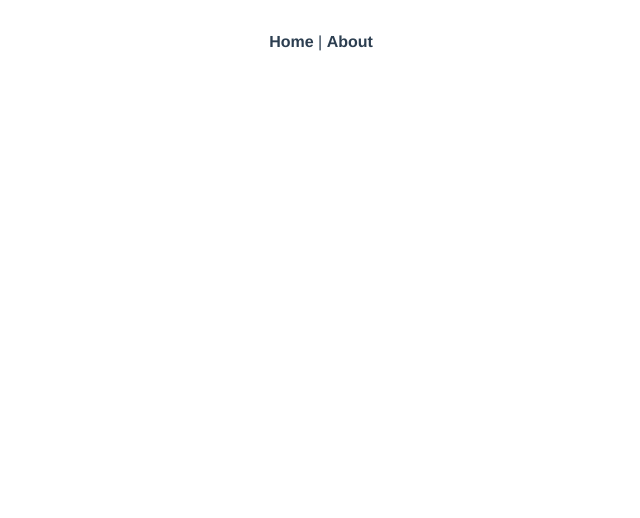
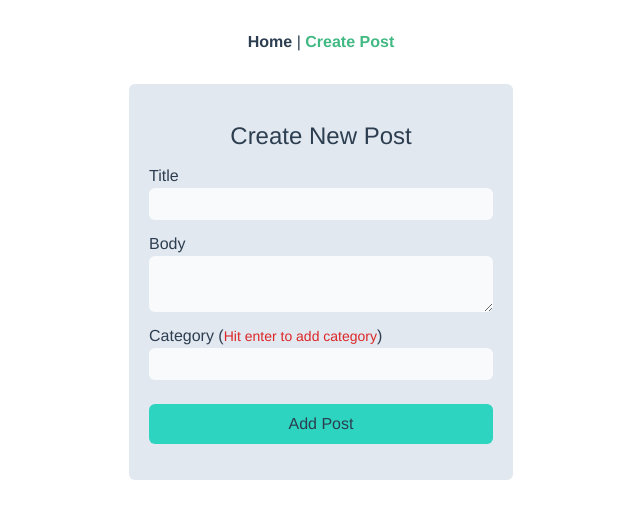
Before and after one commit to paingthuhtwe/compostion-api, a Vue app: page /create in a window 1280 px wide. Before the commit this address had no page. Shown: the top 518 px of the page, without its empty margins (319-959 px from the left). Built offline with nearby package versions, Linux system fonts and the light colour scheme.

Commit message:
add craetePost

```diff
--- a/src/App.vue
+++ b/src/App.vue
@@ -1,9 +1,9 @@
 <template>
   <nav>
     <router-link to="/">Home</router-link> |
-    <router-link to="/about">About</router-link>
+    <router-link to="/create">Create Post</router-link>
   </nav>
-  <router-view/>
+  <router-view />
 </template>
 
 <style>
--- a/src/components/SinglePost.vue
+++ b/src/components/SinglePost.vue
@@ -21,10 +21,10 @@ export default {
   props: ["post"],
   setup(props) {
     let cutPostBody = computed(() => {
-      if (props.post.description.length > 75) {
-        return props.post.description.substring(0, 75) + " . . .";
+      if (props.post.body.length > 75) {
+        return props.post.body.substring(0, 75) + " . . .";
       } else {
-        return props.post.description;
+        return props.post.body;
       }
     });
 
--- /dev/null
+++ b/src/composables/createPost.js
@@ -0,0 +1,38 @@
+import { ref } from "vue";
+import { useRouter } from "vue-router";
+
+let cratePost = (title, body, category) => {
+
+        let url = ref("http://127.0.0.1:8000/api/posts");
+        let error = ref('');
+        let router = useRouter();
+
+        let create = () => {
+
+            console.log(title,body,category)
+            try {
+                let res = fetch(url.value, {
+                    method: 'POST',
+                    headers: {
+                        'Content-Type' : 'application/json'
+                    },
+                    body: JSON.stringify({
+                        title: title,
+                        body: body,
+                        category: category
+                    })
+                })
+
+                if (res.status === 404) {
+                    throw new Error("404. Not Found Url!");
+                }
+
+                router.push({name: 'home'});
+            } catch (err) {
+                error.value = err.message;
+            }
+        }
+    return {error, create};
+}
+
+export default cratePost;
--- a/src/composables/getPost.js
+++ b/src/composables/getPost.js
@@ -3,13 +3,10 @@ import { ref } from "vue";
 let getPost = (id) => {
     let post = ref(null);
     let error = ref("");
-    let url = ref("http://127.0.0.1:8000/api/projects/");
+    let url = ref("http://127.0.0.1:8000/api/posts/");
 
     let load = async() => {
         try {
-            await new Promise((resolve, reject)=>{
-                setTimeout(resolve, 500);
-            });
             let res = await fetch(url.value+id);
             if (res.status === 404) {
                 throw new Error('404. Not Found Url');
--- a/src/composables/getPosts.js
+++ b/src/composables/getPosts.js
@@ -3,13 +3,10 @@ import { ref } from "vue";
 let getPosts = () =>{
     let posts = ref([]);
     let error = ref("");
-    let url = ref("http://127.0.0.1:8000/api/projects");
+    let url = ref("http://127.0.0.1:8000/api/posts");
 
     let load = async () => {
       try {
-        await new Promise((resolve, reject)=>{
-            setTimeout(resolve, 500);
-        });
         let res = await fetch(url.value);
         if (res.status === 404) {
           throw new Error("404. Not Found Url!");
--- a/src/router/index.js
+++ b/src/router/index.js
@@ -1,6 +1,7 @@
 import { createRouter, createWebHistory } from 'vue-router'
 import HomeView from '../views/HomeView.vue'
 import PostDetail from '../views/PostDetail.vue'
+import CreatePost from '../views/CreatePost.vue'
 
 const routes = [
   {
@@ -18,6 +19,11 @@ const routes = [
     name: 'PostDetail',
     component: PostDetail,
     props: true
+  },
+  {
+    path: '/create',
+    name: 'CreatePost',
+    component: CreatePost
   }
 ]
 
--- /dev/null
+++ b/src/views/CreatePost.vue
@@ -0,0 +1,79 @@
+<template>
+  <div class="w-96 mx-auto bg-slate-200 py-9 px-5 rounded-md">
+    <form @submit.prevent="create">
+      <h1 class="text-2xl font-medium mb-3">Create New Post</h1>
+      <label for="title" class="block text-left">Title</label>
+      <input
+        type="text"
+        id="title"
+        class="bg-slate-50 rounded-md w-full block px-2 py-1 mb-3"
+        v-model="title"
+        required
+      />
+      <label for="body" class="block text-left">Body</label>
+      <textarea
+        id="body"
+        class="bg-slate-50 rounded-md w-full block px-2 py-1 mb-3"
+        v-model="body"
+        required
+      ></textarea>
+      <label for="category" class="block text-left"
+        >Category (<span class="text-red-600 text-sm"
+          >Hit enter to add category</span
+        >)</label
+      >
+      <div
+        class="bg-slate-300 rounded-md w-full block p-2 my-2 flex flex-wrap"
+        v-if="tags.length > 0"
+      >
+        <span v-for="tag in tags" :key="tag" class="my-2">
+          <span class="bg-red-50 rounded-md px-2 py-1 my-2 mr-2">{{
+            tag
+          }}</span>
+        </span>
+      </div>
+      <input
+        type="text"
+        id="category"
+        class="bg-slate-50 rounded-md w-full block px-2 py-1 mb-6"
+        v-model="category"
+        @keydown.enter.prevent="addCategory"
+      />
+      <button
+        type="submit"
+        class="w-full bg-teal-400 hover:bg-teal-500 rounded-md py-2 font-medium"
+      >
+        Add Post
+      </button>
+    </form>
+  </div>
+</template>
+
+<script>
+import { ref } from "vue";
+import createPost from "../composables/createPost";
+export default {
+  setup() {
+    let title = ref("");
+    let body = ref("");
+    let tags = ref([]);
+    let category = ref("");
+
+    let addCategory = () => {
+      if (tags.value.includes(category.value)) {
+        category.value = "";
+      } else {
+        tags.value.push(category.value);
+        category.value = "";
+      }
+    };
+
+    let { error, create } = createPost(title.value, body.value, tags.value);
+
+    return { title, body, category, error, create, addCategory, tags };
+  },
+};
+</script>
+
+<style>
+</style>
--- a/src/views/PostDetail.vue
+++ b/src/views/PostDetail.vue
@@ -6,7 +6,7 @@
       <span class="text-2xl font-semibold text-teal-800"
         >{{ post.id }}. {{ post.title }}</span
       ><br />
-      <span class="text-lg">{{ post.description }}</span>
+      <span class="text-lg">{{ post.body }}</span>
     </p>
   </div>
   <div v-else>
```
